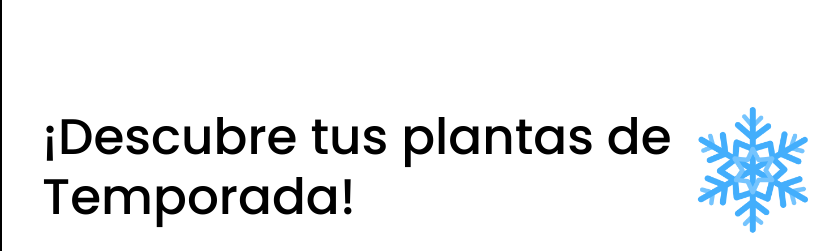
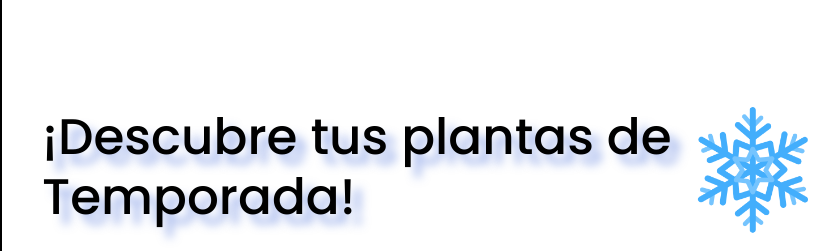
Before and after one commit to Olmedo14/DesarrolloWeb, a website: page index.html in a window 1280 px wide. Shown: the part 701-952 px from the top of the page, 0-820 px from the left. Drawn offline with nearby package versions, Linux system fonts and the light colour scheme; a web font is replaced by a local one.

Commit message:
retoqueando los atributos

```diff
--- a/scss/_inicio.scss
+++ b/scss/_inicio.scss
@@ -64,7 +64,7 @@
   font-size: 50px;
   width: 50%;
   margin-left: 40px;
-  text-shadow: 10px 10px 10px $color-header;
+  text-shadow: 10px 10px 10px rgba(73, 112, 219, 0.5);
   color: $color-borde;
 }
 
```
Also changed, not shown: css/style.css.
